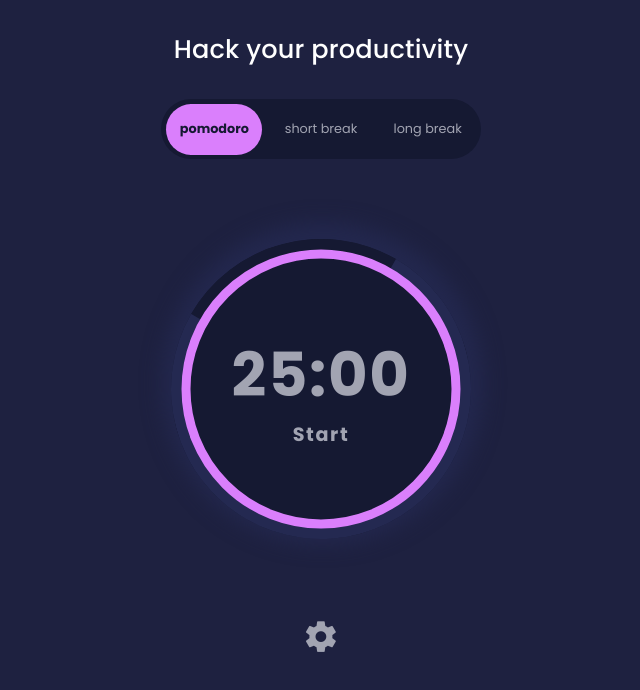
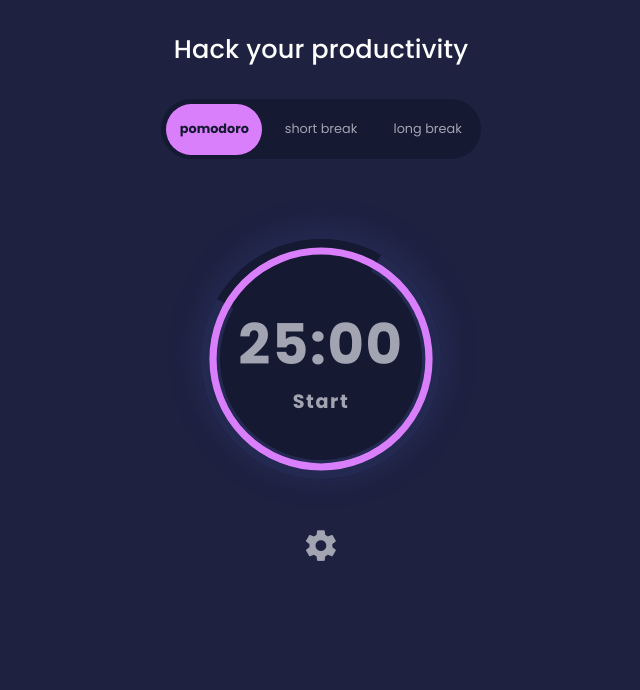
Before and after one commit to herico/pomodoro-app, a Vue app: page / in a window 1280 px wide. Shown: the top 690 px of the page, without its empty margins (319-959 px from the left). Built offline with nearby package versions, Linux system fonts and the light colour scheme.

Commit message:
Adjust timer container height and the position of the setting button

```diff
--- a/src/App.vue
+++ b/src/App.vue
@@ -187,8 +187,7 @@
 
   @media (min-width: 1024px) {
     html {
-      --timer-dimension: 300px;
-      --timer-font-size: 3.8rem;
+      --timer-font-size: 3.5rem;
     }
   }
 
--- a/src/components/Timer.vue
+++ b/src/components/Timer.vue
@@ -160,7 +160,7 @@
     .clock-container {
         width: var(--timer-dimension, 260px);
         height: var(--timer-dimension, 260px);
-        margin: 80px auto;
+        margin: 80px auto 44px;
         border-radius: 50%;
         background: var(--dark-color);
         display: flex;
--- a/src/components/shared/Settings.vue
+++ b/src/components/shared/Settings.vue
@@ -174,6 +174,11 @@ export default {
     border: none;
     text-align: center;
     font-size: 20px;
+    padding: 0.3rem 0.5rem;
+    display: flex;
+    justify-content: center;
+    align-items: center;
+    align-content: center;
     cursor: pointer;
     outline-color: var(--active-color);
   }
```
